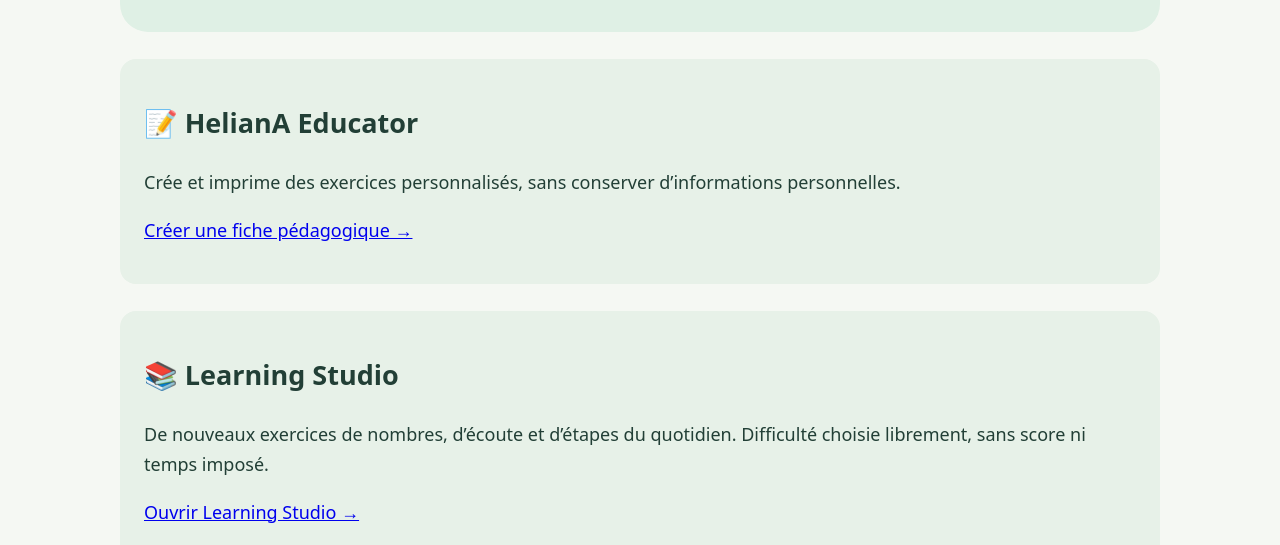
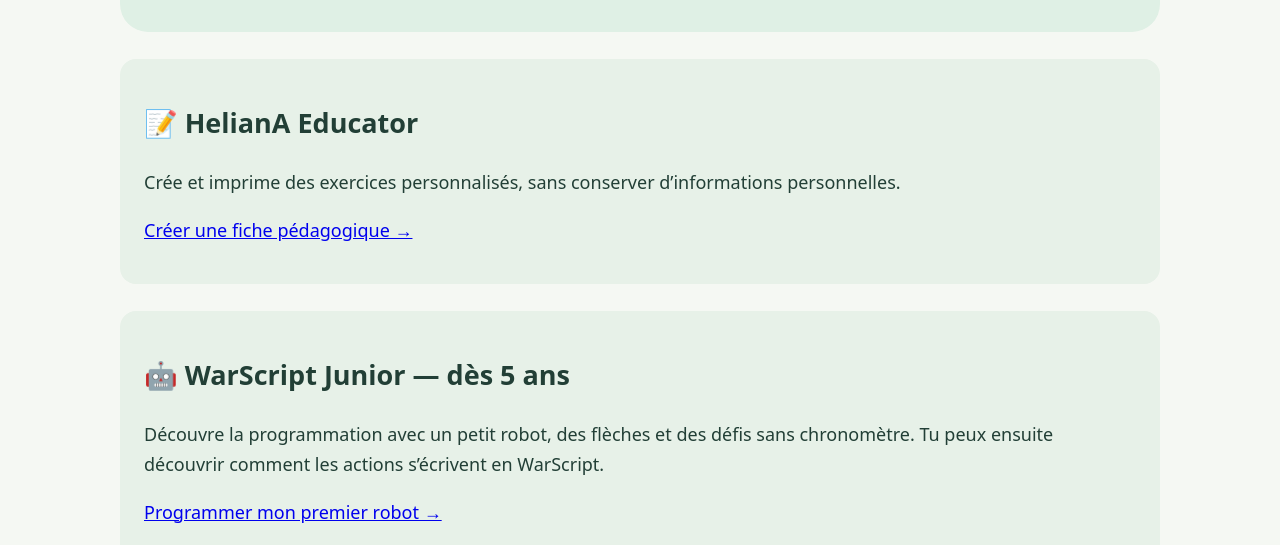
Before and after one commit to Motherlode94/WarLike-HelianA, a plain HTML site: page index.html in a window 1280 px wide. Shown: the part 407-952 px from the top of the page. Drawn offline with Linux system fonts and the light colour scheme.

Commit message:
feat(heliana): add WarScript Junior entry from learning home

```diff
--- a/index.html
+++ b/index.html
@@ -8,6 +8,7 @@
 <section class="welcome"><div><p class="eyebrow">APPRENDRE · EXPRIMER · ÉCOUTER</p><h1>Avançons <em>ensemble</em></h1><p>Un espace pour apprendre à lire, écrire, communiquer, et pour aider les proches à mieux écouter et comprendre.</p><button id="welcomeVoice" type="button" class="outline">🔊 Écouter le message</button></div><div class="welcome-art" aria-hidden="true">🌻 <span>💬</span></div></section>
 <section id="settings" class="settings" hidden aria-label="Réglages d’accessibilité"><h2>Mes préférences</h2><label><input id="larger" type="checkbox"> Texte plus grand</label><label><input id="contrast" type="checkbox"> Contraste renforcé</label><label><input id="autoVoice" type="checkbox"> Lecture automatique des consignes</label><label><input id="lessMotion" type="checkbox"> Réduire les animations</label><p>Ces réglages s'appliquent ici, sans création de compte ni collecte de données.</p></section>
 <section class="information" aria-labelledby="educatorHeading"><h2 id="educatorHeading">📝 HelianA Educator</h2><p>Crée et imprime des exercices personnalisés, sans conserver d’informations personnelles.</p><p><a class="game-entry" href="./educator.html">Créer une fiche pédagogique →</a></p></section>
+<section class="information" aria-labelledby="warscriptJuniorHeading"><h2 id="warscriptJuniorHeading">🤖 WarScript Junior — dès 5 ans</h2><p>Découvre la programmation avec un petit robot, des flèches et des défis sans chronomètre. Tu peux ensuite découvrir comment les actions s’écrivent en WarScript.</p><p><a class="game-entry" href="./warscript-junior.html">Programmer mon premier robot →</a></p></section>
 <section class="information" aria-labelledby="learningHeading"><h2 id="learningHeading">📚 Learning Studio</h2><p>De nouveaux exercices de nombres, d’écoute et d’étapes du quotidien. Difficulté choisie librement, sans score ni temps imposé.</p><p><a class="game-entry" href="./learning-studio.html">Ouvrir Learning Studio →</a></p></section>
 <section class="information" aria-labelledby="gamesHeading"><h2 id="gamesHeading">🎲 Mon espace mini-jeux</h2><p>Douze jeux pour tous les âges : lire, écrire, associer des images, construire des phrases, comprendre des histoires, parler de ses émotions et pratiquer la communication.</p><a href="./games.html" class="game-entry">Jouer aux mini-jeux →</a><p>Trois niveaux au choix, sans chronomètre, sans score et sans compte.</p></section>
 <section class="information" aria-labelledby="communicationHeading"><h2 id="communicationHeading">💬 Ma planche de communication</h2><p>Choisis des messages du quotidien, exprime un besoin ou un refus, et imprime des cartes à montrer autour de toi. Aucune réponse n’est enregistrée.</p><p><a href="./communication.html" class="game-entry">Ouvrir la planche de communication →</a></p><p>Les symboles sont des exemples et non des pictogrammes CAA certifiés.</p></section>
```
